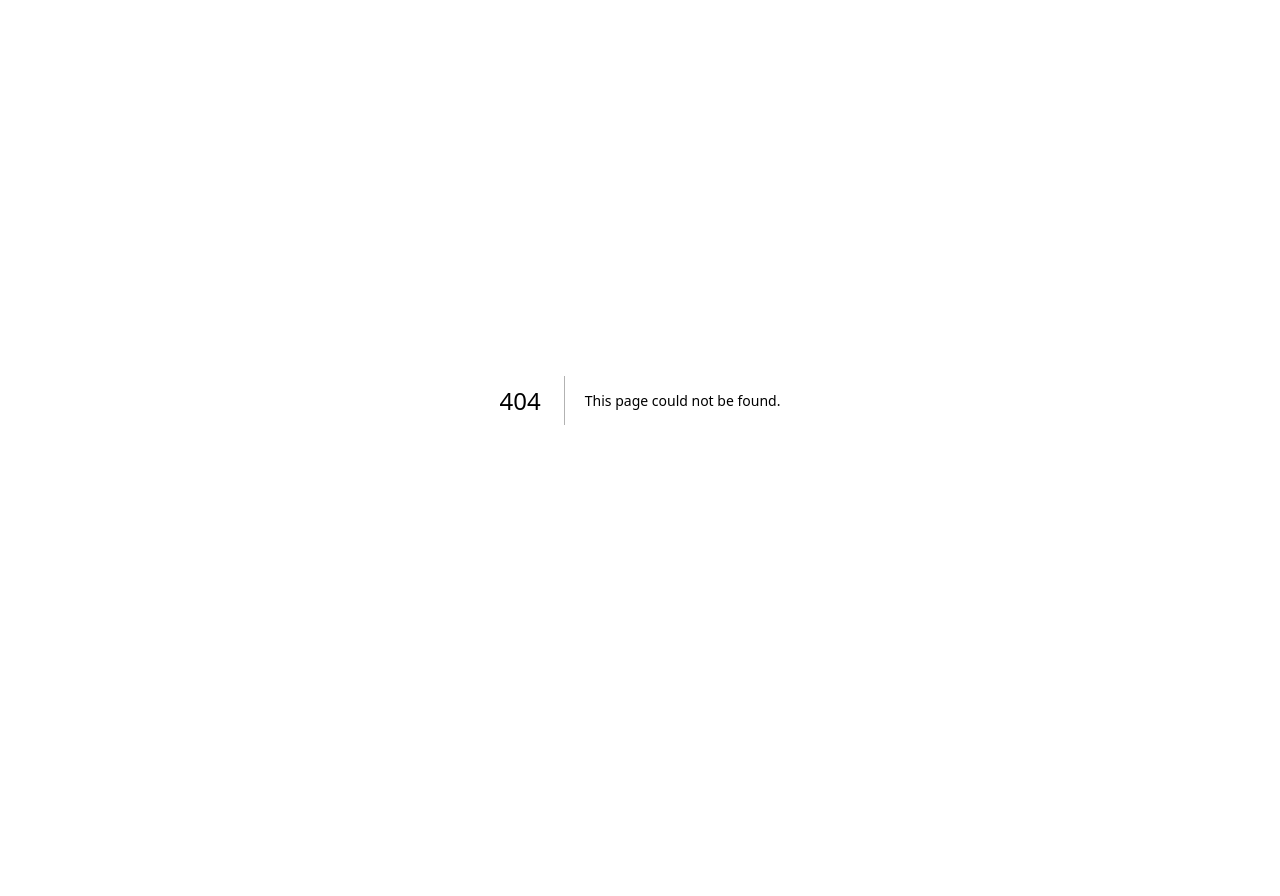
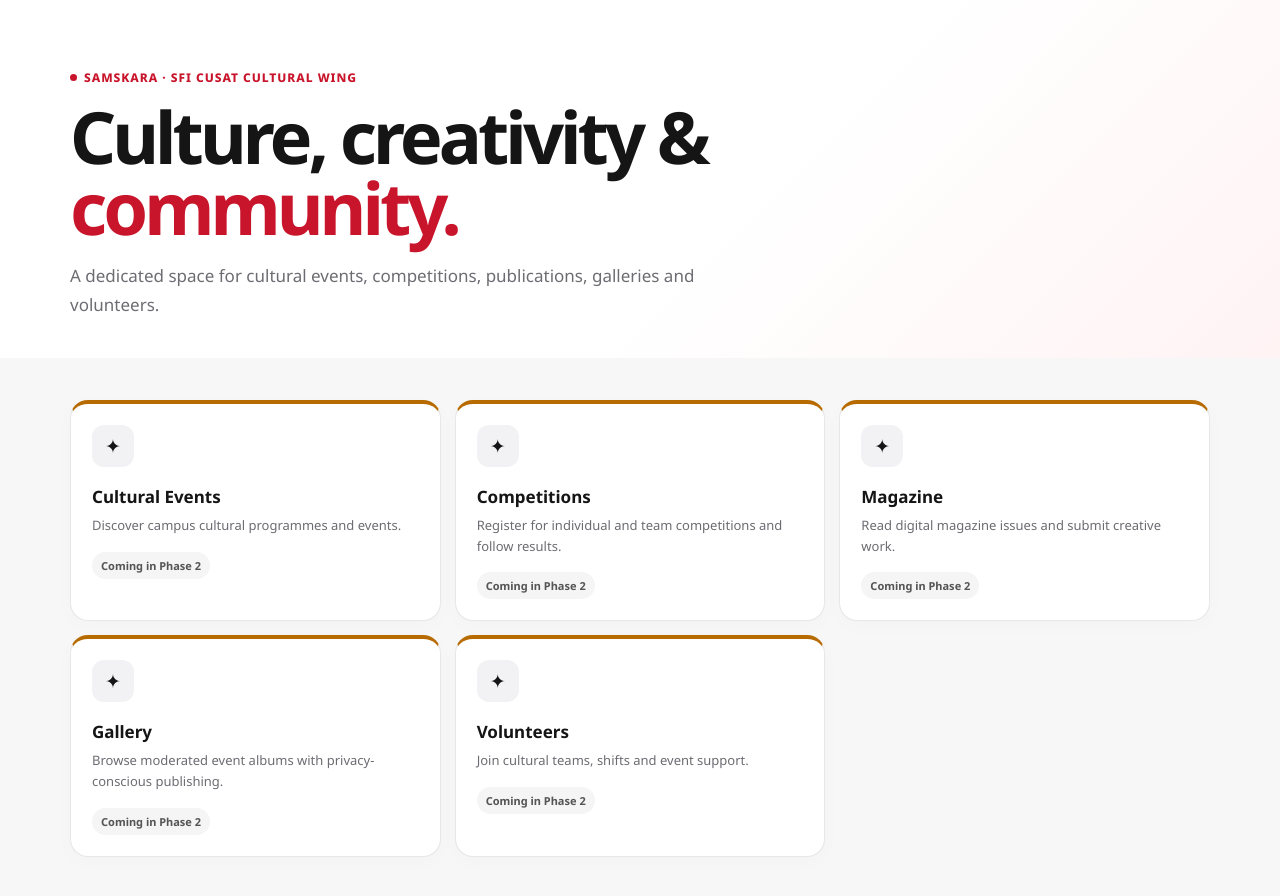
Before and after one commit to Com-Adarsh/Sficusatapp-, a Next.js app: page /samskara in a window 1280 px wide. Before the commit this address had no page. Shown: the top 896 px of the page. Before the commit the page ends 800 px from the top, so only its background shows below. Built offline with nearby package versions, Linux system fonts and the light colour scheme.

Commit message:
Build Phase 2 content foundation

```diff
--- /dev/null
+++ b/app/samskara/page.tsx
@@ -0,0 +1,2 @@
+const items=[["Cultural Events","Discover campus cultural programmes and events."],["Competitions","Register for individual and team competitions and follow results."],["Magazine","Read digital magazine issues and submit creative work."],["Gallery","Browse moderated event albums with privacy-conscious publishing."],["Volunteers","Join cultural teams, shifts and event support."]];
+export default function Samskara(){return <main><section className="hero"><div className="shell"><div className="eyebrow"><i className="dot"/> Samskara · SFI CUSAT Cultural Wing</div><h1>Culture, creativity & <em>community.</em></h1><p>A dedicated space for cultural events, competitions, publications, galleries and volunteers.</p></div></section><section className="section"><div className="shell"><div className="grid3">{items.map(([t,d])=><article className="card initiative m" key={t}><div className="icon">✦</div><h3>{t}</h3><p>{d}</p><div className="chips"><span className="chip">Coming in Phase 2</span></div></article>)}</div></div></section></main>}
```
